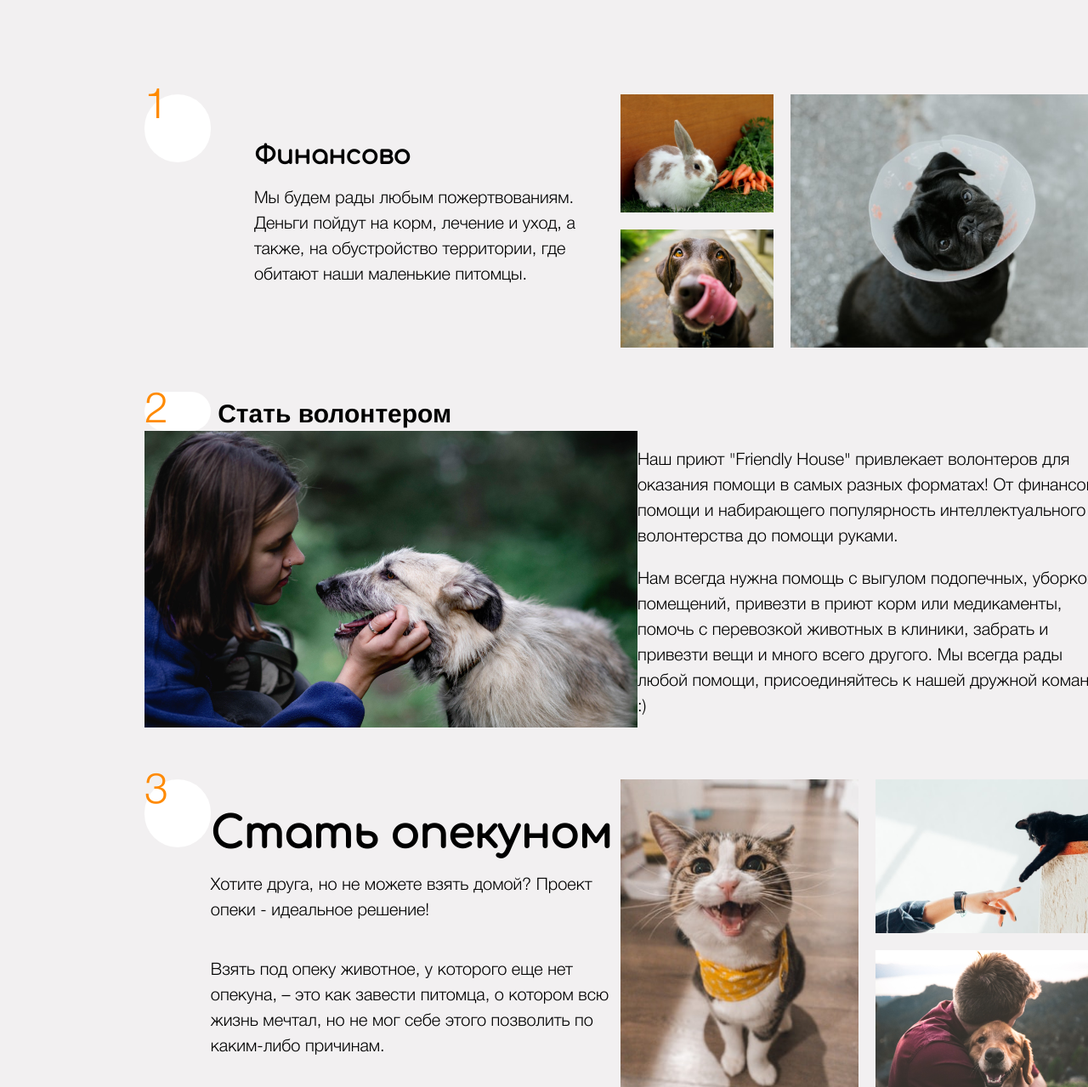
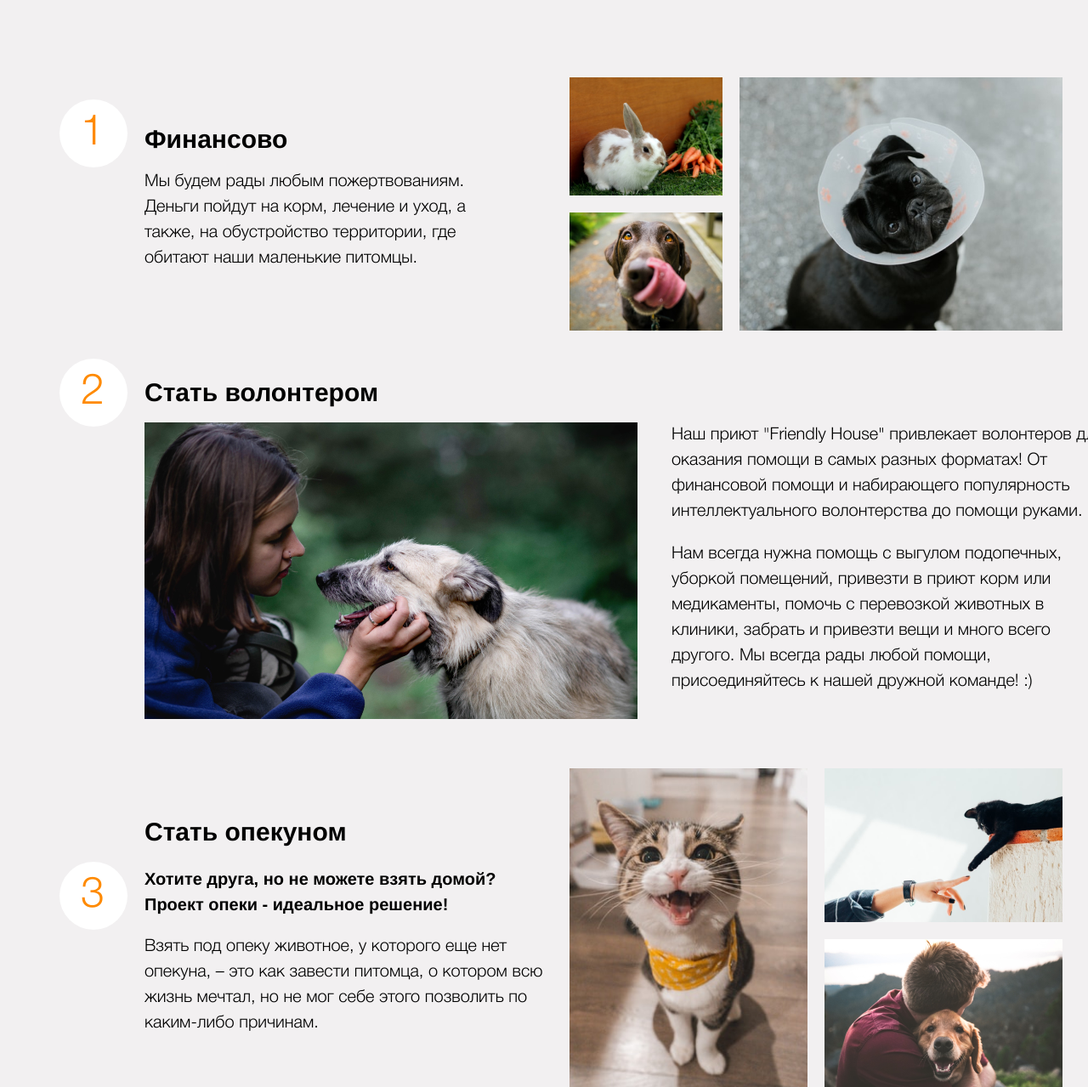
Before and after one commit to NoNameCast/Project_Frendly_House, a plain HTML site: page index.html in a window 1280 px wide. Shown: the part 1521-2800 px from the top of the page at 85% size. Drawn offline with Linux system fonts and the light colour scheme; files whose address does not match are found by name.

Commit message:
исправил список и кнопки

```diff
--- a/css/normilize.css
+++ b/css/normilize.css
@@ -19,6 +19,10 @@
    */
 
   body {
+    margin: 0;
+  }
+
+  figure {
     margin: 0;
   }
 
--- a/css/style.css
+++ b/css/style.css
@@ -32,6 +32,8 @@ a, p, li {
     font-family: "Helvetica", sans-serif;
     font-size: 20px;
     line-height: 30px;
+    margin: 0;
+    margin-bottom: 20px;
 }
 
 h1, h2, h3, h4 ,h5 {
@@ -207,6 +209,7 @@ section{
 }
 
 ol{
+    position: relative;
     counter-reset: myCounter;
 }
 
@@ -227,17 +230,32 @@ ol{
     margin-bottom: 90px;
 }
 
-.help li:before {
+.help__list {
+    position: relative;
+}
+
+.help__list:before {
+    position: absolute;
     counter-increment: myCounter;
     content:counter(myCounter);
     color: #ff8a00;
     font-size: 50px;
-    padding-right: 50px;
     background: #FFFFFF;
-    max-height: 80px;
-    max-width: 80px;
+    height: 80px;
+    width: 80px;
+    padding-top: 25px;
+    padding-left: 25px;
     border-radius: 50px;
+    left: -100px;
+    bottom: 200px;
+
 }
+
+.help li:nth-child(2n)::before {
+    top: -25px;
+}
+
+
 
 .help__title {
     text-align: center;
@@ -246,18 +264,21 @@ ol{
     margin-bottom: 114px;
 }
 
-.help__finance {
+.help__subtitle {
+    font-size: 30px;
+    font-weight: bold;
+    margin-bottom: 20px;
+}
+
+.help__finance-block {
     display: flex;
-    justify-content: space-between;
 }
 
 .help__finance-text {
     width: 380px;
+    margin-right: 120px;
 }
 
-.help__finance-title {
-    font-size: 30px;
-}
 
 .help__finance-block-text {
     display: flex;
@@ -268,24 +289,27 @@ ol{
 
 .help__volonter-block {
     display: flex;
+}
+
+.help__volonter-block {
     justify-content: space-between;
 }
 
-.help__friend-text {
-    display: flex;
-    align-self: center;
+.help__volonter-img {
+    margin-right: 20px;
 }
 
-.help__volonter-title {
-    font-size: 30px;
-    font-weight: bold;
-    line-height: 40px;
-    margin-bottom: 50px;
+.help__volonter-block-text {
+    width: 580px;
 }
 
-.help__opekun {
+.help__opekun-block {
     display: flex;
-    justify-content: space-between;
+}
+
+.help__opekun-text {
+    width: 480px;
+    margin-right: 20px;
 }
 
 .help__opekun-block-text {
@@ -294,26 +318,39 @@ ol{
     align-self: center;
 }
 
+.help__opekun-text-bold {
+    font-weight: bold;
+}
+
+.help__opekun-title{
+    font-size: 30px;
+    font-weight: bold;
+    line-height: 40px;
+}
+
 .button__middle {
-    content: "";
-    background: url(/img/btn_help.png) no-repeat;
-    width: 180px;
-    height: 155px;
-    position: relative;
-    left: 50%;
-    transform: translate(-50%, 0);
-    cursor: pointer;
+    display: block;
+    background: url(../img/Paw.png) top no-repeat;
+    border: 0;
+    font-weight: 550;
+    font-size: 12px;
+    line-height: 16px;
+    text-transform: uppercase;
+    color: #FF8A00;
+    padding-top: 71px;
+    margin-top: 50px;
+    width: 170px;
+    margin: 0 auto;
+    text-align: center;
 }
 
 .button__middle:hover {
-    content: "";
-    background: url(/img/btn_hover.png) no-repeat;
+    box-shadow: 0 0 11px rgba(33,33,33,.2);
     transition-duration: 300ms;
 }
 
 .button__middle:focus {
-    content: "";
-    background: url(/img/btn_click.png) no-repeat;
+    box-shadow: 0 0 11px rgba(33,33,33,.2);
     transition-duration: 300ms;
 }
 
@@ -412,3 +449,13 @@ ol{
     margin-left: auto;
     margin-top: 34px;
 }
+
+.form__button:hover {
+    box-shadow: 0 0 11px rgba(33,33,33,.2);
+    transition-duration: 300ms;
+}
+
+.form__button:focus {
+    box-shadow: 0 0 11px rgba(33,33,33,.2);
+    transition-duration: 300ms;
+}
--- a/index.html
+++ b/index.html
@@ -66,53 +66,58 @@
             <h2 class= "help__title">Как ты можешь нам помочь?</h2>
             <ol class="help__question">
 
-                <li class="help__finance">
+                <li class="help__list">
+                    <div class="help__finance-block">
                     <div class="help__finance-block-text">
-                        <h2 class="help__finance-title">Финансово</h2>
+                        <p class="help__subtitle help__finance-title">Финансово</p>
                         <p class="help__finance-text">Мы будем рады любым пожертвованиям.
                             Деньги пойдут на корм, лечение и уход,
                             а также, на обустройство территории, где обитают наши маленькие питомцы.
                         </p>
                     </div>
-                    <div class="help__finance-img">
+                    <figure class="help__finance-img">
                         <img src="img/finance_dogs.png" alt="2 собаки и кролик">
+                    </figure>
                 </div>
                 </li>
 
-                <li class="help__volonter">
-                    <span class="help__volonter-title"> Стать волонтером</span>
+                <li class="help__list">
+                    <p class="help__subtitle help__volonter-title"> Стать волонтером</p>
                     <div class="help__volonter-block">
-                        <div class="help__volonter-img">
-                            <img src="img/volonter_dog.png" alt="собака и женщина">
-                        </div>
+                    <figure class="help__volonter-img">
+                        <img src="img/volonter_dog.png" alt="собака и женщина" class="help__volonter-img">
+                    </figure>
 
                     <div class="help__volonter-block-text">
-                            <p class="help__volonter-text">Наш приют "Friendly House" привлекает волонтеров для оказания помощи в самых разных форматах! От финансовой помощи и набирающего популярность интеллектуального волонтерства до помощи руками.
+                        <p class="help__volonter-text">Наш приют "Friendly House" привлекает
+                             волонтеров для оказания помощи в самых разных форматах! От финансовой помощи и набирающего популярность интеллектуального волонтерства до помощи руками.
                         </p>
-                            <p class="help__volonter-text">Нам всегда нужна помощь с выгулом подопечных, уборкой помещений, привезти в приют корм или медикаменты, помочь с перевозкой животных в клиники, забрать и привезти вещи и много всего другого. Мы всегда рады любой помощи, присоединяйтесь к нашей дружной команде! :)
+                        <p class="help__volonter-text">Нам всегда нужна помощь с выгулом
+                            подопечных, уборкой помещений, привезти в приют корм или медикаменты, помочь с перевозкой животных в клиники, забрать и привезти вещи и много всего другого. Мы всегда рады любой помощи, присоединяйтесь к нашей дружной команде! :)
                         </p>
                     </div>
                     </div>
                 </li>
 
-                <li class="help__opekun">
+                <li class="help__list">
+                    <div class="help__opekun-block">
                     <div class="help__opekun-block-text">
-                        <h2 class="help__opekun-title">Стать опекуном</h2>
-                        <p class="help__opekun-text help__opekun-text-bold">Хотите друга, но не можете взять домой?
+                        <p class="help__subtitle help__opekun-title">Стать опекуном</p>
+                        <p class="help__opekun-text help__opekun-text-bold">Хотите друга, но не
+                            можете взять домой?
                             Проект опеки - идеальное решение!
                         </p>
                         <p class="help__opekun-text">
                             Взять под опеку животное, у которого еще нет опекуна, – это как завести питомца, о котором всю жизнь мечтал, но не мог себе этого позволить по каким-либо причинам.
                         </p>
                     </div>
-                    <div class="help__opekun-img">
+                    <figure class="help__opekun-img">
                         <img src="img/opekun_3_pictures.png" alt="картинка с животными">
+                    </figure>
                     </div>
                 </li>
             </ol>
-            <div class="button__middle" type="submit">
-                <a href="#" class="button__link"></a>
-            </div>
+                <button type="submit" value="" class="button__middle">Жми на лапку, чтобы помочь!</button>
         </section>
 
         <section class="form">
```
Also changed, not shown: 1 other file. Lines whose indentation alone changed are shown as unchanged.
